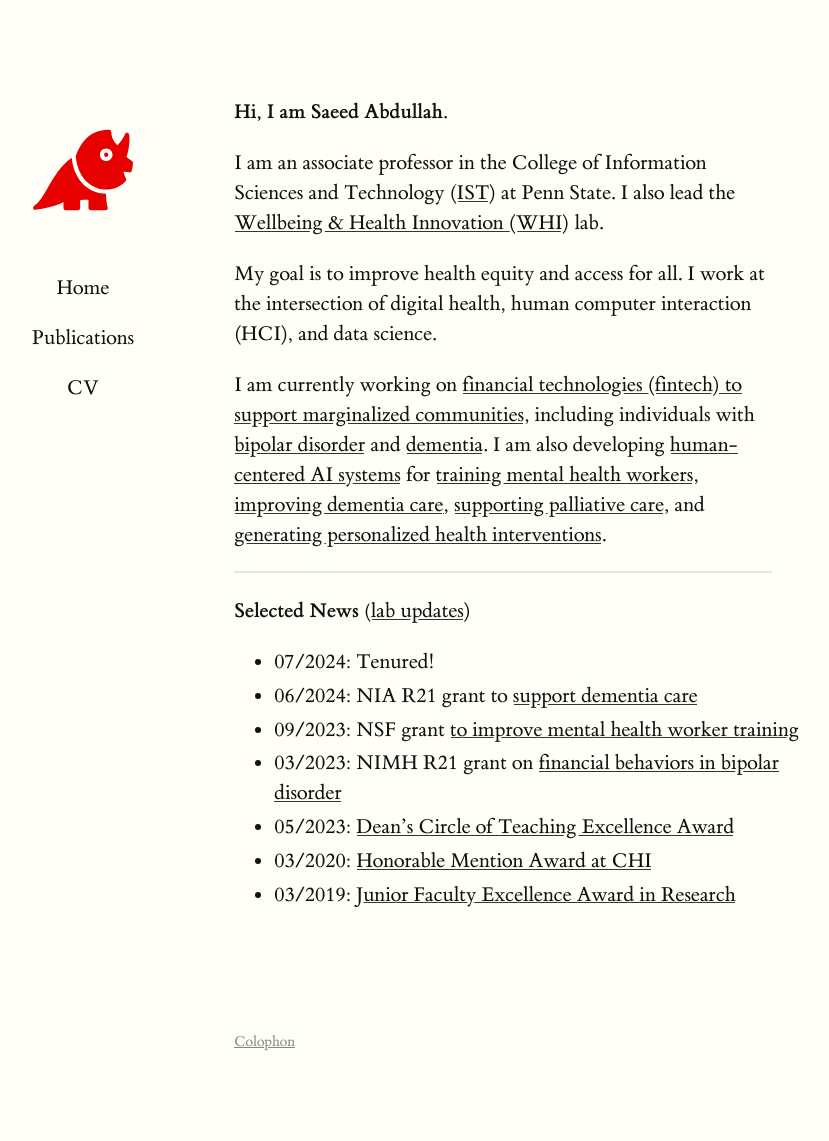
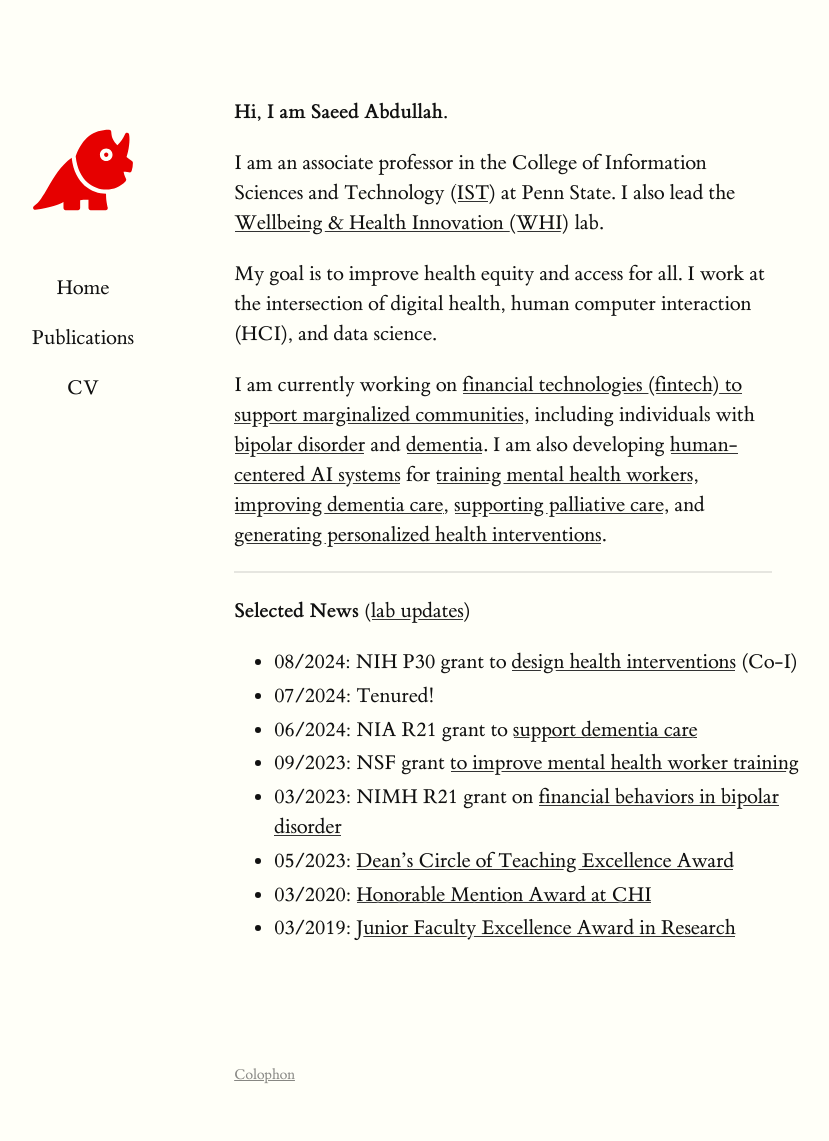
Before and after one commit to saeed-abdullah/saeed-abdullah.github.io, a Jekyll site: the page built from index.markdown, in a window 1280 px wide. Shown: the whole page, without its empty margins (64-893 px from the left). Built offline with Jekyll 4.4.1, drawn with Linux system fonts in a browser that asks for light colours; before the commit the page ends 1108 px from its top, so only the background shows below that.

Commit message:
Adds P30 grant

```diff
--- a/index.markdown
+++ b/index.markdown
@@ -26,6 +26,7 @@ including individuals with [bipolar disorder][bd-fintech] and [dementia]
 ---
 
 **Selected News** ([lab updates](https://whilab.org/news))
+* 08/2024: NIH P30 grant to [design health interventions][genai-intervention] (Co-I)
 * 07/2024: Tenured!
 * 06/2024: NIA R21 grant to [support dementia care][dementia-va]
 * 09/2023: NSF grant [to improve mental health worker training][teammait]
```
